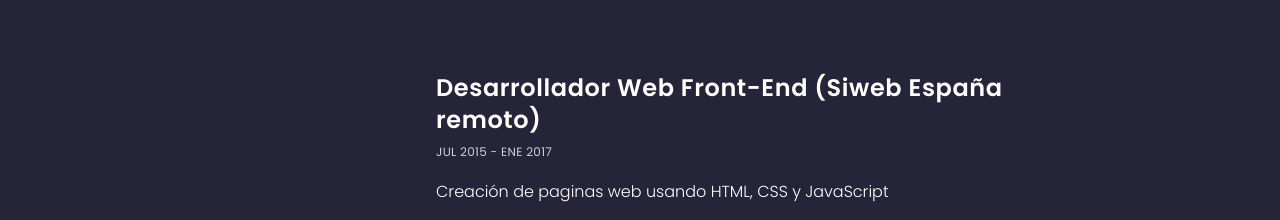
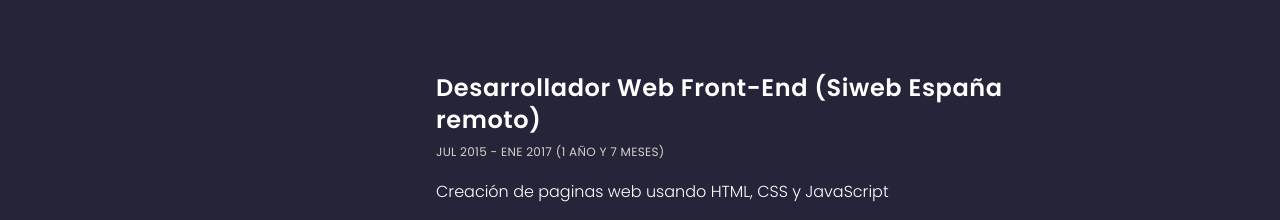
Before and after one commit to Stevenzhunk/porfolioWeb, a React (Vite) app: page / in a window 1280 px wide. Shown: the part 1940-2160 px from the top of the page. Built offline with nearby package versions, Linux system fonts and the light colour scheme; what tw-elements would draw is missing.

Commit message:
Update Steps.jsx

```diff
--- a/src/assets/components/Steps.jsx
+++ b/src/assets/components/Steps.jsx
@@ -75,7 +75,7 @@ const Steps = () => {
                   Desarrollador Web Front-End (Siweb España remoto)
                 </h3>
                 <time className="text-xs tracking-wide uppercase text-graysoft py-2">
-                  Jul 2015 - Ene 2017
+                  Jul 2015 - Ene 2017 (1 AÑO Y  7 MESES)
                 </time>
                 <p className="mt-3 text-white font-light">
                   Creación de paginas web usando HTML, CSS y JavaScript
```
